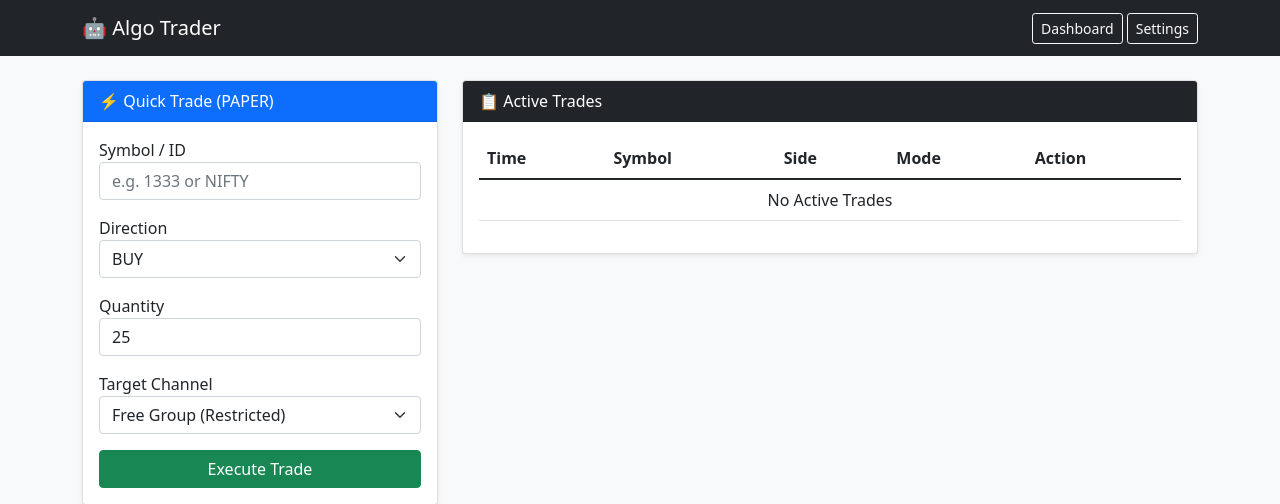
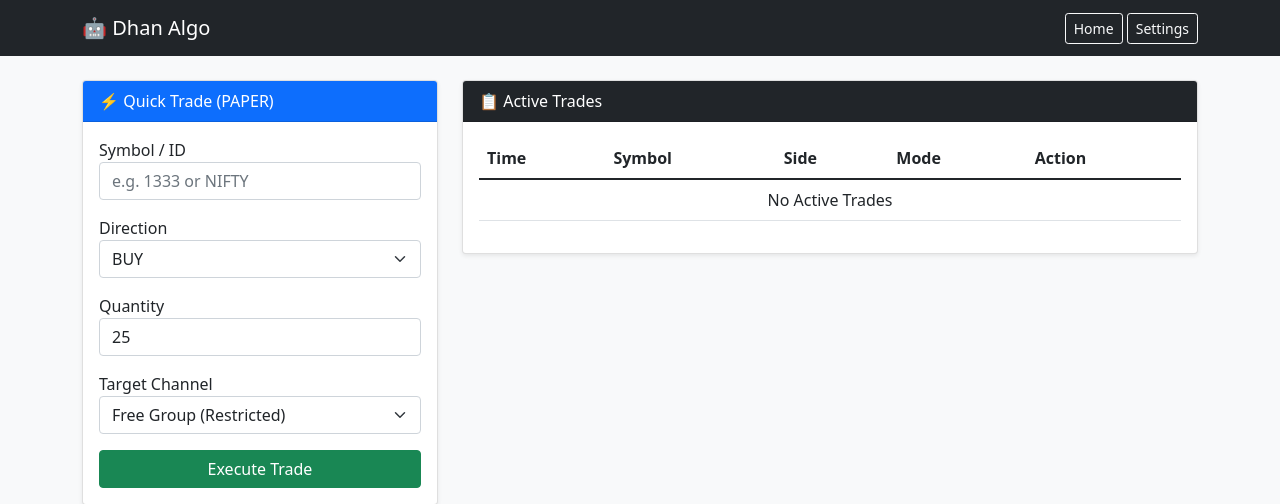
Before and after one commit to rajd1005/DhanAlgoWeb, a Flask app: page / in a window 1280 px wide. Shown: the top 504 px of the page. Run offline with Flask 3, Linux system fonts and the light colour scheme.

Commit message:
Update title and navbar branding in base.html

```diff
--- a/templates/base.html
+++ b/templates/base.html
@@ -1,15 +1,16 @@
 <!DOCTYPE html>
 <html>
 <head>
-    <title>Dhan Algo Dashboard</title>
+    <title>Algo Dashboard</title>
+    <meta name="viewport" content="width=device-width, initial-scale=1">
     <link href="https://cdn.jsdelivr.net/npm/bootstrap@5.1.3/dist/css/bootstrap.min.css" rel="stylesheet">
 </head>
 <body class="bg-light">
     <nav class="navbar navbar-dark bg-dark">
         <div class="container">
-            <a class="navbar-brand" href="/">🤖 Algo Trader</a>
+            <a class="navbar-brand" href="/">🤖 Dhan Algo</a>
             <div>
-                <a href="/" class="btn btn-outline-light btn-sm">Dashboard</a>
+                <a href="/" class="btn btn-outline-light btn-sm">Home</a>
                 <a href="/settings" class="btn btn-outline-light btn-sm">Settings</a>
             </div>
         </div>
```
